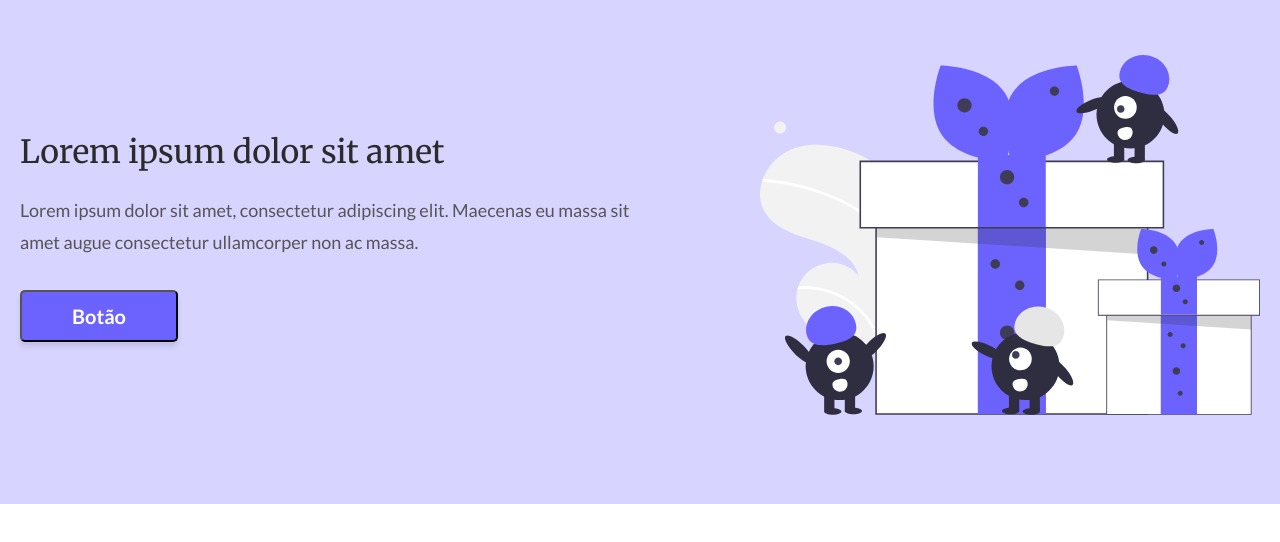
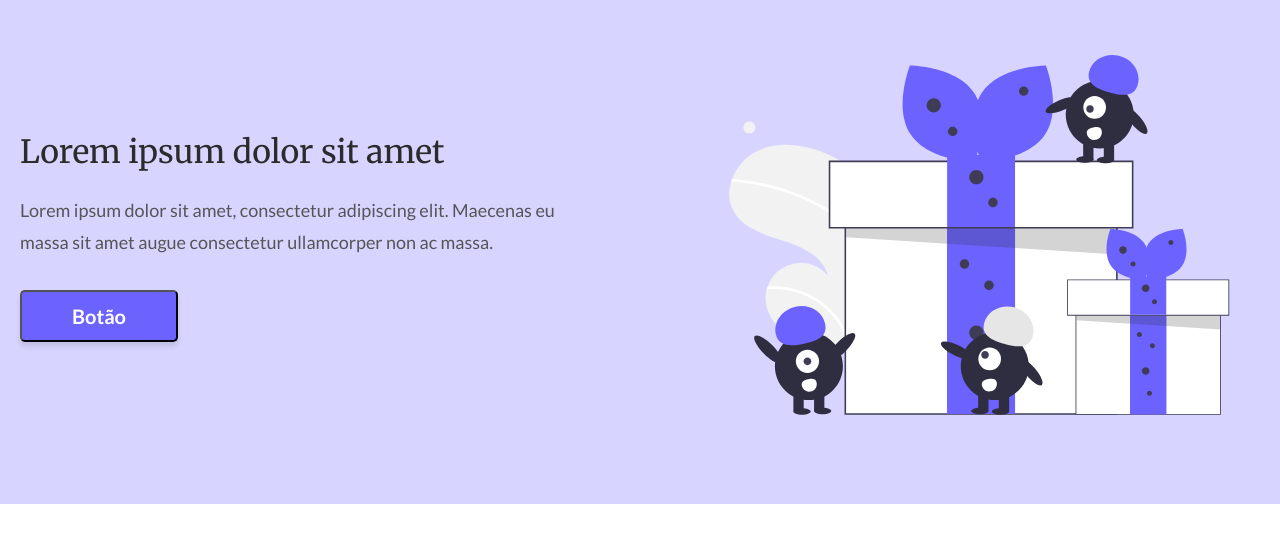
Before and after one commit to devdinho/codelandia-one-page, a React (Vite) app: page / in a window 1280 px wide. Shown: the top 542 px of the page. Built offline with nearby package versions, Linux system fonts and the light colour scheme.

Commit message:
fix: add min-width to the header children

```diff
--- a/src/components/Header/style.css
+++ b/src/components/Header/style.css
@@ -12,7 +12,7 @@ header {
   display: flex;
   flex-direction: column;
   flex: 1;
-  /* max-width: 500px; */
+  min-width: 320px;
 }
 
 .info-wrapper h1 {
--- a/src/components/Minions/style.css
+++ b/src/components/Minions/style.css
@@ -1,12 +1,4 @@
 .minions {
-  /* display: flex; */
-  /* flex: 1; */
-  /* max-width: 500px; */
+  flex: 1;
+  min-width: 320px;
 }
-
-@media only screen and (min-width: 768px) {
-  .minions-wrapper {
-    /* justify-content: flex-end; */
-  }
-
-}
```
